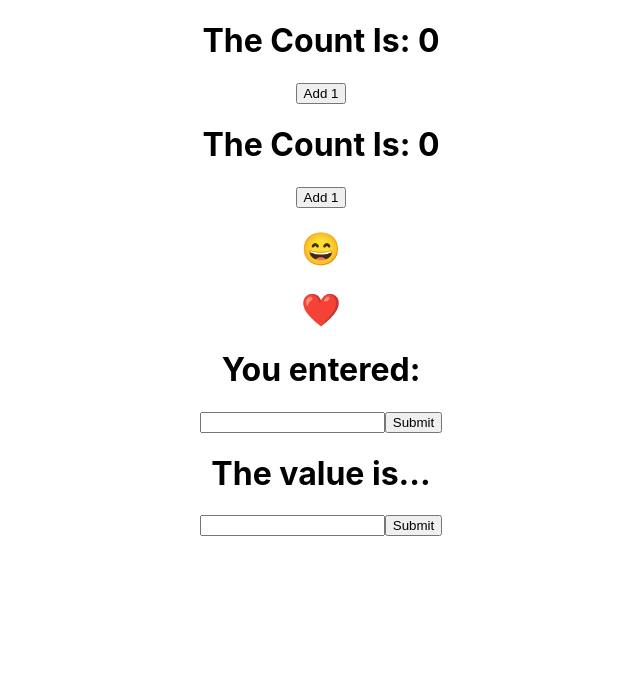
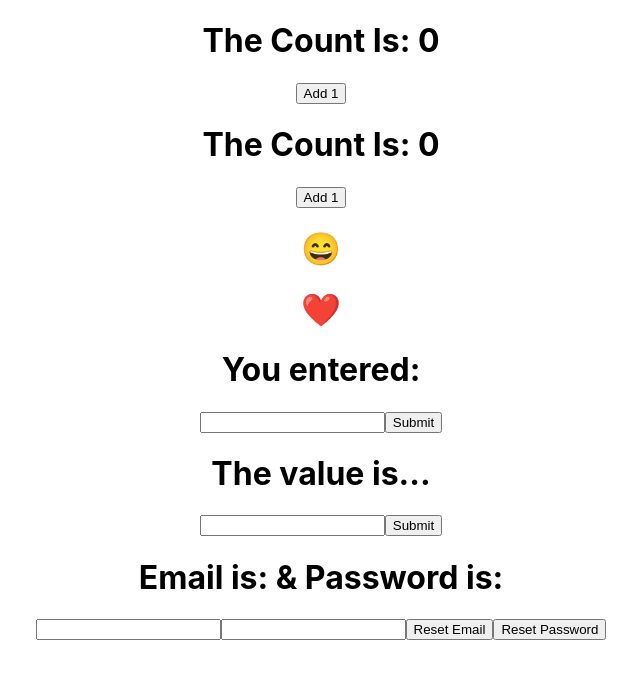
Before and after one commit to GiammaCarioca/react-hooks-demo, a React (Create React App) app: page / in a window 1280 px wide. Shown: the top 678 px of the page, without its empty margins (319-959 px from the left). Built offline with nearby package versions, Linux system fonts and the light colour scheme; the HTML template or start-up script is replaced by a standard one.

Commit message:
add a custom hook: useInputState

```diff
--- a/src/App.js
+++ b/src/App.js
@@ -4,6 +4,7 @@
 import Toogler from './Toggler';
 import SimpleFormClass from './SimpleFormClass';
 import SimpleFormHooks from './SimpleFormHooks';
+import SimpleFormInputHook from './SimpleFormInputHook';
 import './App.css';
 
 function App() {
@@ -14,6 +15,7 @@
 			<Toogler />
 			<SimpleFormClass />
 			<SimpleFormHooks />
+			<SimpleFormInputHook />
 		</div>
 	);
 }
--- /dev/null
+++ b/src/SimpleFormInputHook.js
@@ -0,0 +1,18 @@
+import React from 'react';
+import useInputState from './hooks/useInputState';
+
+export default function SimpleFormInputHook() {
+	const [email, updateEmail, resetEmail] = useInputState('');
+	const [password, updatePassword, resetPassword] = useInputState('');
+	return (
+		<div>
+			<h1>
+				Email is: {email} & Password is: {password}
+			</h1>
+			<input type="text" value={email} onChange={updateEmail} />
+			<input type="text" value={password} onChange={updatePassword} />
+			<button onClick={resetEmail}>Reset Email</button>
+			<button onClick={resetPassword}>Reset Password</button>
+		</div>
+	);
+}
--- /dev/null
+++ b/src/hooks/useInputState.js
@@ -0,0 +1,12 @@
+import { useState } from 'react';
+
+export default initialVal => {
+	const [value, setValue] = useState(initialVal);
+	const handleChange = e => {
+		setValue(e.target.value);
+	};
+	const reset = () => {
+		setValue('');
+	};
+	return [value, handleChange, reset];
+};
```
